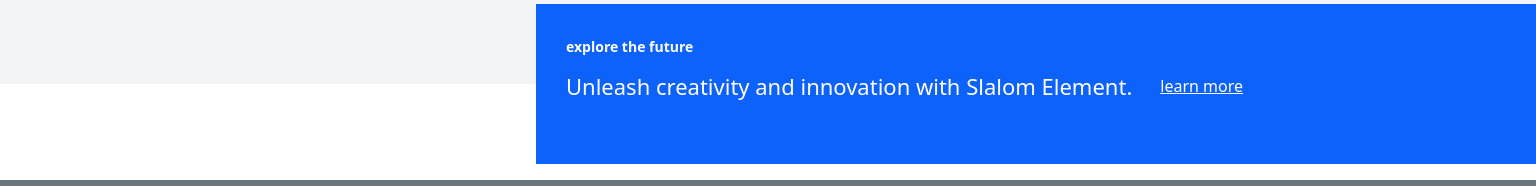
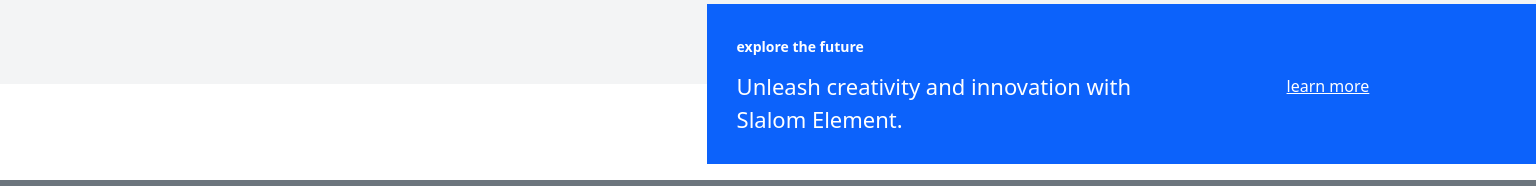
Before and after one commit to Elchicogamer117/slalomChallenge, a React app: page / in a window 1536 px wide. Shown: the part 4130-4316 px from the top of the page. Built offline with nearby package versions, Linux system fonts and the light colour scheme; a web font is replaced by a local one.

Commit message:
Agregando complemento de seccion What were thinking

```diff
--- a/src/containers/WhatWereThinking.jsx
+++ b/src/containers/WhatWereThinking.jsx
@@ -34,9 +34,7 @@
           <p> Unleash creativity and innovation with Slalom Element. </p>
           <a href="/"> learn more</a>
         </div>
-
       </div>
-
     </section>
   )
 }
--- a/src/styles/Home/WhatWereThinking.css
+++ b/src/styles/Home/WhatWereThinking.css
@@ -5,11 +5,10 @@
 }
 .containerWWT {
   width: 80%;
-  margin: 0 auto 0 auto;
+  margin: 0 auto 150px auto;
   display: grid;
   grid-gap: 20px;
   grid-template-columns: 1fr ;
-  /* grid-template-rows: repeat(4, auto); */
   grid-template-areas: "title"
                         "header"
                         "article"
@@ -42,6 +41,31 @@
 .containerWWT .asideWWT a:last-child {
   margin-left: 50px;
 }
+.whatWereThinking .explorerMore {
+  position: absolute;
+  right: 0;
+  bottom: -80px;
+  width: 80%;
+  height: 144px;
+  padding: 30px;
+  background: #0c62fb;
+  color: #FFFFFF;
+}
+.whatWereThinking .explorerMore span {
+  font-size: 14px;
+  font-weight: bold;
+}
+.whatWereThinking .explorerMore p {
+  font-size: 22px;
+  margin: 0;
+}
+.whatWereThinking .explorerMore .separation a{
+  color: #FFFFFF;
+  transition:.4s ease all;
+}
+.whatWereThinking .explorerMore .separation a:hover{
+  color: #ffffff6b;
+}
 @media (max-width: 589px) {
   .containerWWT {
     width: 100%;
@@ -67,10 +91,17 @@
   .containerWWT .asideWWT {
     margin: 0 60px 0 60px ;
   }
+  .whatWereThinking .explorerMore {
+    width: 88%;
+    height: 211px;
+    padding: 30px 90px 30px 30px;
+;
+  }
 }
 @media (min-width: 1350px) {
   .containerWWT {
     width: 1300px;
+    margin: 0 auto 0 auto;
     grid-template-columns: 1fr 1fr  ;
     grid-template-areas: "aside title "
                         "aside header "
@@ -92,29 +123,18 @@
     margin: 300px 140px 0 0;
   }
   .whatWereThinking .explorerMore {
-    position: absolute;
-    right: 0;
-    bottom: -80px;
-    width: 1000px;
+    width: 54%;
     height: 160px;
-    padding: 30px;
-    background: #0c62fb;
-    color: #FFFFFF;
-  }
-  .whatWereThinking .explorerMore span {
-    font-size: 14px;
-    font-weight: bold;
   }
   .whatWereThinking .explorerMore p {
     font-size: 22px;
-    /* font-weight: bold; */
+    width: 400px;
   }
   .whatWereThinking .explorerMore .separation {
     margin-top: 12px;
     display: flex;
   }
   .whatWereThinking .explorerMore .separation a{
-    color: #FFFFFF;
-    margin: 4px 0 0 28px;
+    margin: 4px 0 0 150px;
   }
 }
--- a/src/styles/Home/WhoWeAreCont.css
+++ b/src/styles/Home/WhoWeAreCont.css
@@ -27,6 +27,7 @@
   width: 300px;
   height: 426px;
   object-fit: cover;
+  z-index: 2;
 }
 .infoWWAC{
   grid-area: info;
```
